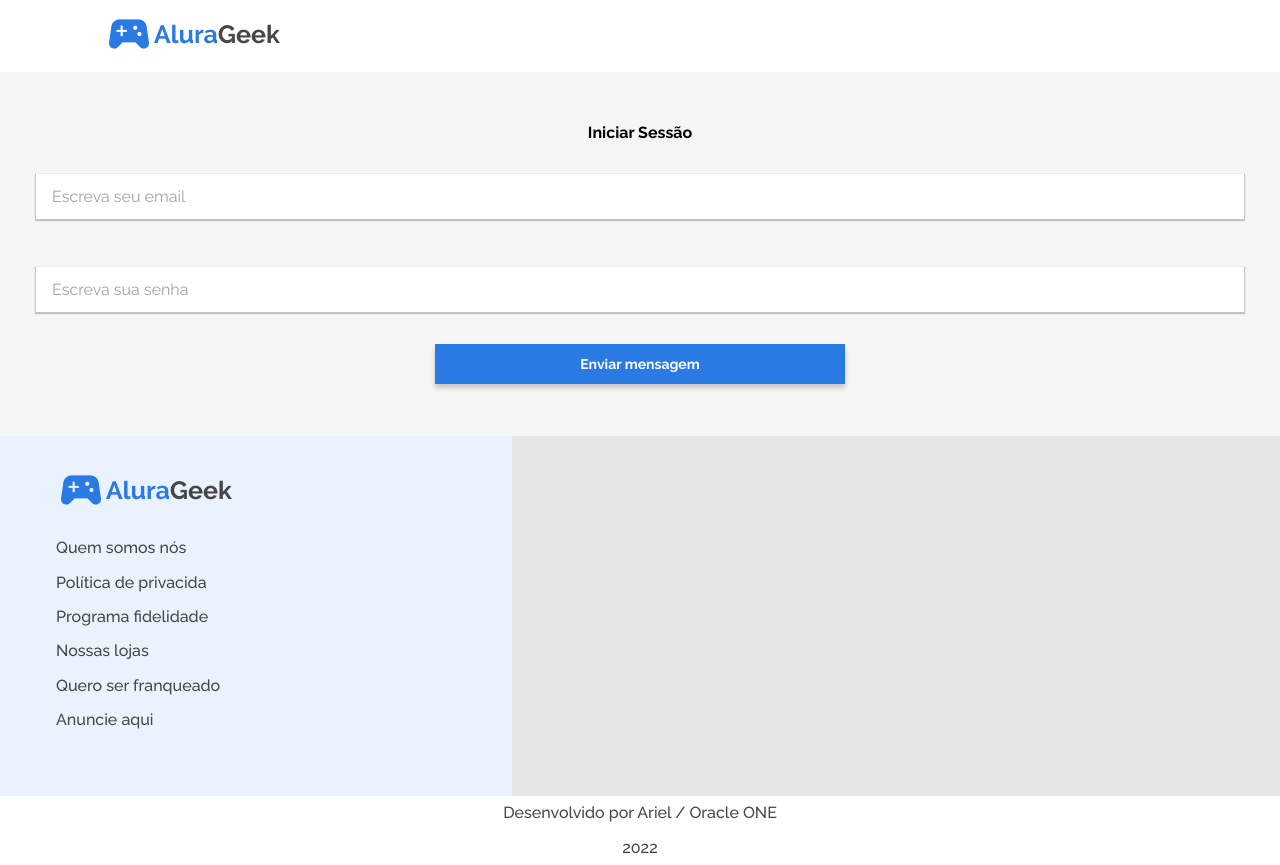
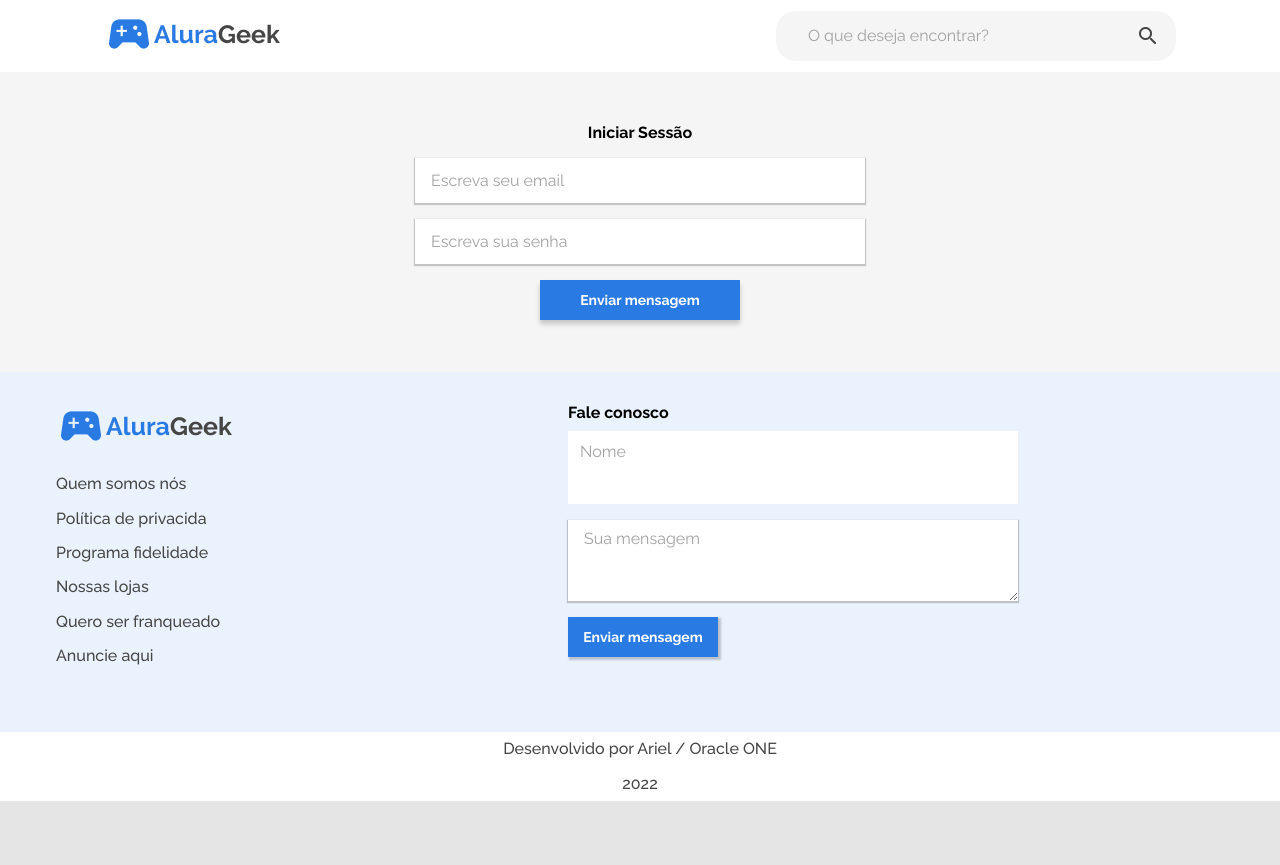
Before and after one commit to arielcBR/Alura-geeks-ecommerce, a plain HTML site: page login.html in a window 1280 px wide. After the commit the page ends 801 px from the top, so only its background shows below. Drawn offline with Linux system fonts and the light colour scheme.

Commit message:
finalizado responsivo pagina de login

```diff
--- a/login.html
+++ b/login.html
@@ -22,6 +22,10 @@
 <body>
     <header class="container header">
         <a href="index.html"><img class="header__logo" src="src/images/logo.png" alt="Logo Alura geek"></a>
+        <div class="header__barraPesquisa">
+            <input class="header__barraPesquisa__inputSearch" type="text" placeholder="O que deseja encontrar?">
+            <span><img class="header__barraPesquisa__img" src="src/images/icone-lupa.png" alt="Icone Lupa"></span>
+        </div>
         <div class="header__search"></div>
     </header>
     <section class="container login">
@@ -32,7 +36,8 @@
             <button class="form__login__button btn" type="submit">Enviar mensagem</button>
         </form>
     </section>
-    <section class="container mapa">
+    <div class="info">
+        <section class="container mapa">
         <nav class="mapa__nav">
             <img class="mapa__logo" src="src/images/logo.png" alt="Logo alura geek">
             <a class="mapa__link" href="#">Quem somos nós</a>
@@ -42,7 +47,17 @@
             <a class="mapa__link" href="#">Quero ser franqueado</a>
             <a class="mapa__link" href="#">Anuncie aqui</a>
         </nav>
-    </section>
+        </section>
+        <section class="container contato">
+            <h3 class="form__titulo">Fale conosco</h3>
+            <form class="formulario">
+                <label class="formulario__legenda" for="nome">Nome</label>
+                <input class="formulario__input" type="text">
+                <textarea class="formulario__textarea" name="" id="" placeholder="Sua mensagem"></textarea>
+                <button class="formulario__button" type="submit">Enviar mensagem</button>
+            </form>
+        </section>
+    </div>
     <footer class="container rodape">
         <p class="rodape__texto">Desenvolvido por Ariel / Oracle ONE</p>
         <p class="rodape__texto">2022</p>
--- a/src/styles/login.css
+++ b/src/styles/login.css
@@ -23,7 +23,7 @@
     border: none;
     box-shadow: 0px 1px 1px 1px rgba(0, 0, 0, 0.2);
     height: 45px;
-    margin: 1rem auto;
+    margin: 0 auto;
     width: calc(100% - 4.5rem);
 }
 
@@ -31,3 +31,25 @@
     margin: 0 auto;
     width: 32%;
 }
+
+@media screen and (min-width: 768px) {
+
+    .form__login__input{
+        max-width: 350px;
+    }
+
+    .form__login__button{
+        max-width: 150px;
+    }
+}
+
+@media screen and (min-width: 1024px) {
+
+    .form__login__input{
+        max-width: 450px;
+    }
+
+    .form__login__button{
+        max-width: 200px;
+    }
+}
```
